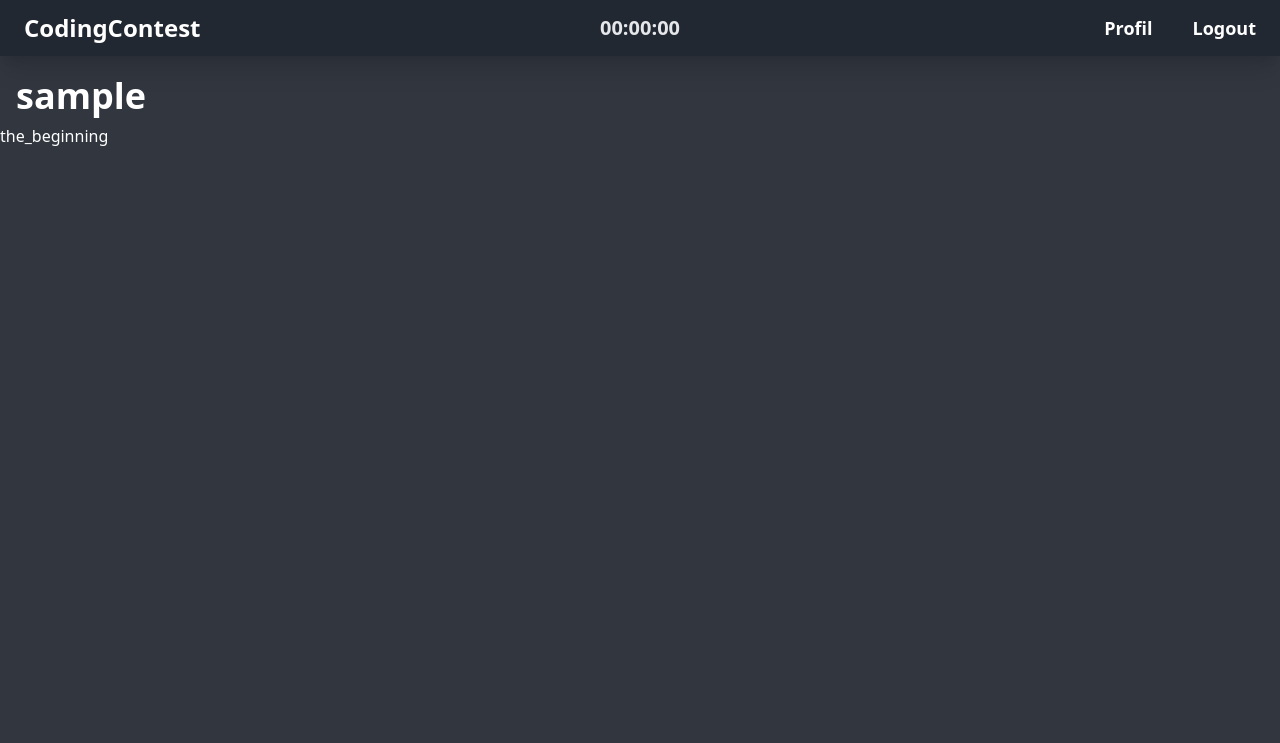
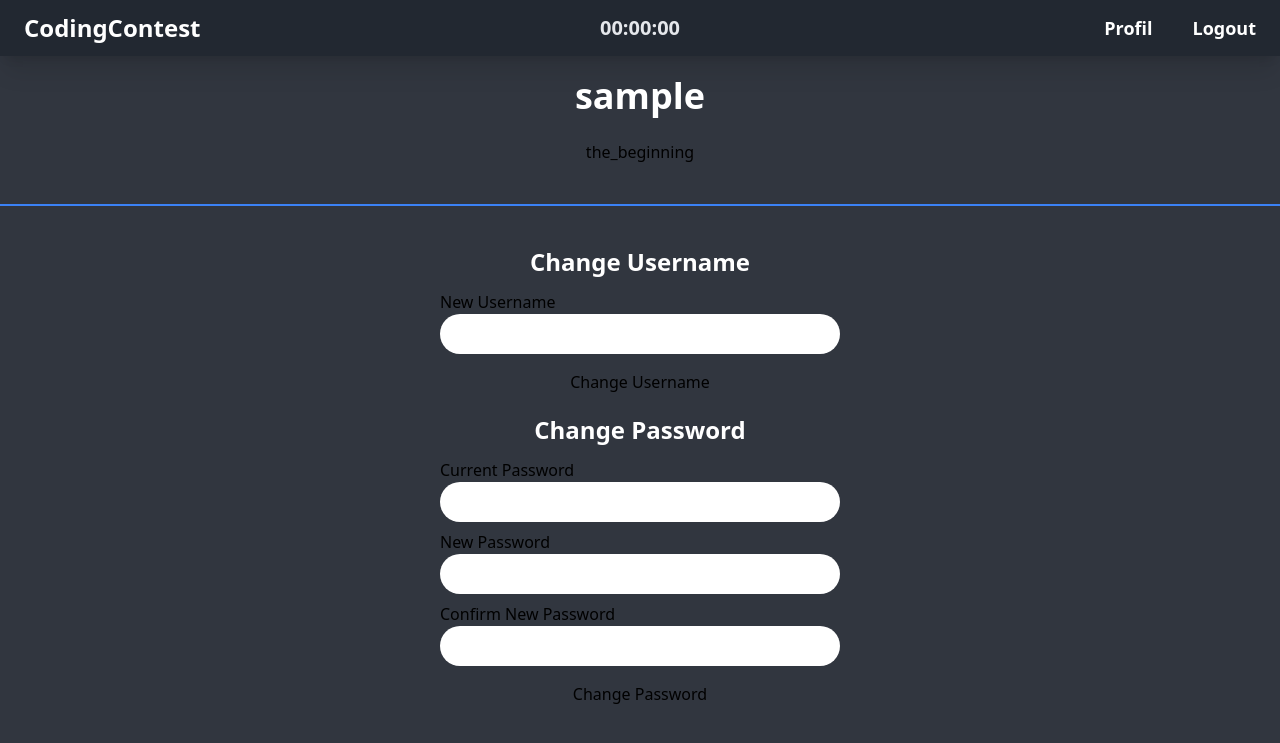
Before and after one commit to Lerol49/codingcontest, a Flask app: page /profile in a window 1280 px wide. Shown: the top 743 px of the page. Run offline with Flask 3, Linux system fonts and the light colour scheme; the visitor is signed in with stand-in values (Sample User, id 1); data comes from the database, SQL or seed files in the repository; style sheets or scripts are compiled from the project's sources; some libraries are stand-ins or nearby versions.

Commit message:
Change Username and Password
Wow, I'm really bad with frontend

```diff
--- a/website/form.py
+++ b/website/form.py
@@ -1,6 +1,6 @@
 from flask_wtf import FlaskForm
 from wtforms.fields.simple import StringField, BooleanField, PasswordField
-from wtforms.validators import InputRequired, Length
+from wtforms.validators import InputRequired, Length, DataRequired, EqualTo
 
 
 class LoginForm(FlaskForm):
@@ -24,8 +24,16 @@ class JoinTeam(FlaskForm):
 
 
 class NumberSubmission(FlaskForm):
-    submission_number = StringField("Sumbission", validators=[InputRequired()])
+    submission_number = StringField("Submission", validators=[InputRequired()])
 
 
 class SetEndTime(FlaskForm):
     end_time = StringField("Neue Zeit", validators=[InputRequired()])
+
+class ChangeUsernameForm(FlaskForm):
+    new_username = StringField('New Username', validators=[DataRequired(), Length(min=3, max=30)])
+
+class ChangePasswordForm(FlaskForm):
+    current_password = PasswordField('Current Password', validators=[DataRequired()])
+    new_password = PasswordField('New Password', validators=[DataRequired(), Length(min=3, max=30)])
+    confirm_password = PasswordField('Confirm New Password', validators=[DataRequired(), EqualTo('new_password')])
--- a/website/templates/profile.html
+++ b/website/templates/profile.html
@@ -1,23 +1,56 @@
 {% extends "./base_menu.html" %}
+{% import "bootstrap/wtf.html" as wtf %}
 
 {% block body %}
-
-    <div class="mt-5 mb-2 ml-4 text-white font-bold text-4xl">
-        <p>{{ user.username }}</p>
-
+    <!-- User Display -->
+    <div class="container mx-auto mt-5 text-center">
+        <div class="text-white font-bold text-4xl mb-4">
+            <p>{{ user.username }}</p>
+        </div>
     </div>
 
-    <div>
-        <div>
+    <!-- Contest Buttons -->
+    <div class="container mx-auto mb-5 text-center">
+        <div class="mb-8">
             {% for contest in contests %}
-                <button style="color: white;">{{ contest }}</button>
+                <button class="btn btn-lg btn-primary mx-2 my-2">{{ contest }}</button>
             {% endfor %}
         </div>
-
-
     </div>
 
+    <!-- Divider -->
+    <div class="container mx-auto mb-10">
+        <hr class="border-t-2 border-blue-500">
+    </div>
 
+    <!-- Change Username Form -->
+    <div class="container mx-auto mb-5">
+        <h3 class="text-white font-bold text-2xl mb-3 text-center">Change Username</h3>
+        <form method="POST" action="{{ url_for('views.profile') }}" class="mx-auto" style="max-width: 400px;">
+            {{ change_username_form.hidden_tag() }}
+            <div class="mb-4">
+                {{ wtf.form_field(change_username_form.new_username, class="form-input rounded-full py-2 px-4 w-full") }}
+            </div>
+            <div class="text-center">
+                <button type="submit" class="btn btn-primary w-full">Change Username</button>
+            </div>
+        </form>
+    </div>
 
-
+    <!-- Change Password Form -->
+    <!-- Change Password Form -->
+    <div class="container mx-auto mb-5">
+        <h3 class="text-white font-bold text-2xl mb-3 text-center">Change Password</h3>
+        <form method="POST" action="{{ url_for('views.profile') }}" class="mx-auto" style="max-width: 400px;">
+            {{ change_password_form.hidden_tag() }}
+            <div class="mb-4">
+                {{ wtf.form_field(change_password_form.current_password, class="form-input rounded-full py-2 px-4 w-full mb-2") }}
+                {{ wtf.form_field(change_password_form.new_password, class="form-input rounded-full py-2 px-4 w-full mb-2") }}
+                {{ wtf.form_field(change_password_form.confirm_password, class="form-input rounded-full py-2 px-4 w-full") }}
+            </div>
+            <div class="text-center">
+                <button type="submit" class="btn btn-lg btn-primary btn-block">Change Password</button>
+            </div>
+        </form>
+    </div>
 {% endblock %}
--- a/website/views.py
+++ b/website/views.py
@@ -1,14 +1,17 @@
 from functools import wraps
-from flask import render_template, redirect, Blueprint, request, send_from_directory, current_app, flash
-from flask_login import login_required
-from flask_login import current_user
+from flask import render_template, redirect, Blueprint, request, url_for, current_app, flash
+from sqlalchemy.sql.functions import current_user
+from flask_login import login_required, current_user
 from . import auth
 from .models import get_teams, get_contest
 from .leaderboard import sort_teams_score
 from . import form
 from . import contest_data
-from .models import Contest, init_Contests
+from .models import Contest, init_Contests, User
 from .other_requests import set_end_time
+from werkzeug.security import check_password_hash, generate_password_hash
+from .form import ChangeUsernameForm, ChangePasswordForm
+from . import db
 
 from .contest.contest_handling import handle_task_submission
 
@@ -80,13 +83,34 @@ def contest_index(contest_id):
                            join_form=form.JoinTeam())
 
 
-
-
-
-@views.route("/profile")
+@views.route("/profile", methods=["GET", "POST"])
 @login_required
 def profile():
-    return render_template("/profile.html", user=current_user, contests=contest_data["contests"])
+    change_username_form = ChangeUsernameForm()
+    change_password_form = ChangePasswordForm()
+
+    if change_username_form.validate_on_submit():
+        new_username = change_username_form.new_username.data
+        if User.query.filter_by(username=new_username).first():
+            flash("Username already exists.", "error")
+        else:
+            current_user.username = new_username
+            db.session.commit()
+            flash("Username changed successfully!", "success")
+            return redirect(url_for("views.profile"))
+
+    if change_password_form.validate_on_submit():
+        if not check_password_hash(current_user.password, change_password_form.current_password.data):
+            flash("Current password is incorrect.", "error")
+        else:
+            new_password = generate_password_hash(change_password_form.new_password.data)
+            current_user.password = new_password
+            db.session.commit()
+            flash("Password changed successfully!", "success")
+            return redirect(url_for("views.profile"))
+
+    return render_template("profile.html", user=current_user, contests=contest_data["contests"],
+                           change_username_form=change_username_form, change_password_form=change_password_form)
 
 
 
```
